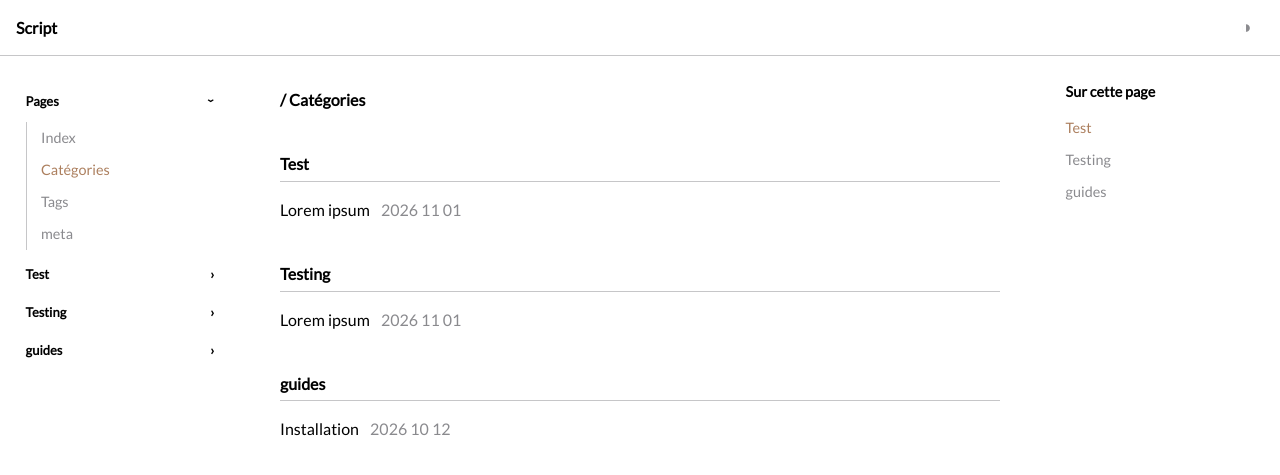
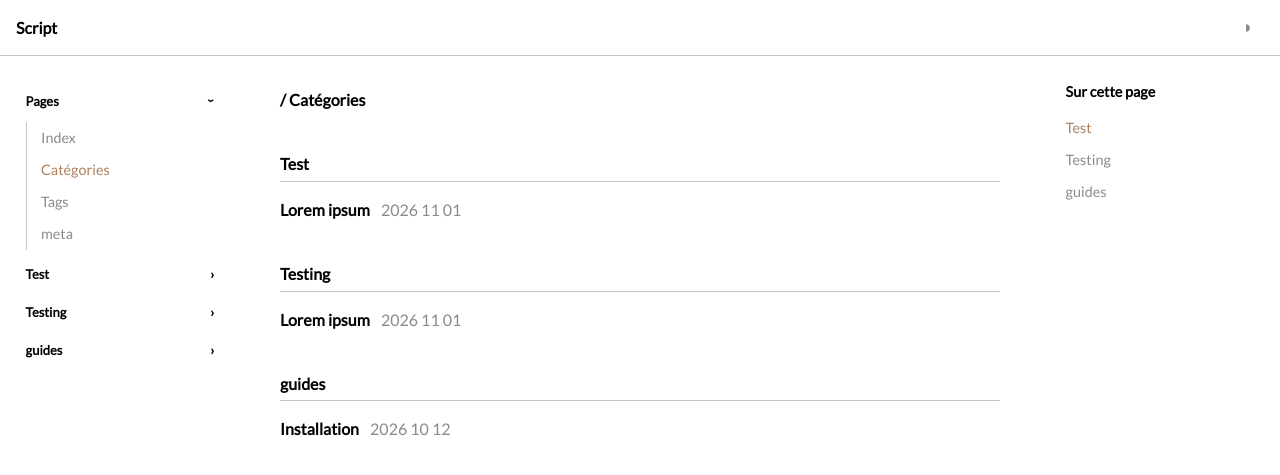
Before and after one commit to script-txt/script-txt.github.io, a Jekyll site: the page built from categories.html, in a window 1280 px wide. Shown: the top 475 px of the page. Built offline with Jekyll 4.4.1, drawn with Linux system fonts in a browser that asks for light colours.

Commit message:
Update default.html

```diff
--- a/_layouts/default.html
+++ b/_layouts/default.html
@@ -120,8 +120,8 @@
   .post-list li { margin: 0 0 1.5rem; }
   .post-list p { margin: .25rem 0 0; color: var(--muted); }
   .post-list time { margin-left: .5rem; color: var(--muted); font-size: 1rem;}
-  .post-title { font-weight: normal; color: inherit;}
-  a.post-title:hover { color: var(--accent); }
+  .post-title { font-weight: bold; color: inherit;}
+  a.post-title:hover { color: inherit; }
 
   /* Tablette : le sommaire de droite disparaît */
   @media (max-width: 1024px) {
@@ -141,7 +141,7 @@
       transition: transform .2s ease;
     }
     .sidebar.open { transform: none; }
-    main { font-size: 1.5rem; line-height: 2rem; padding: 1.5rem 1rem 3rem; }
+    main { font-size: 1.25rem; line-height: 2rem; padding: 1.5rem 1rem 3rem; }
 
   }
   @media (prefers-reduced-motion: reduce) {
```
